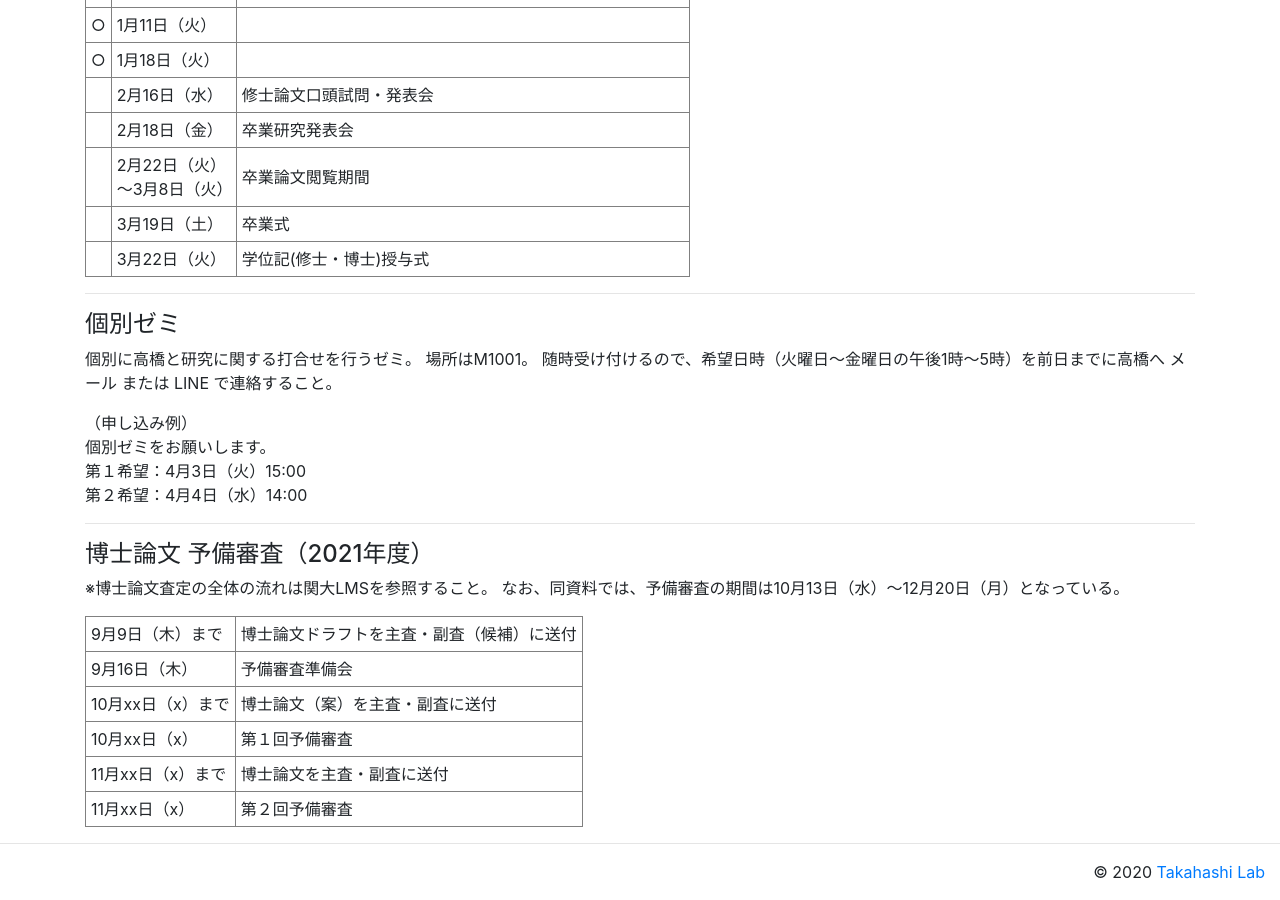
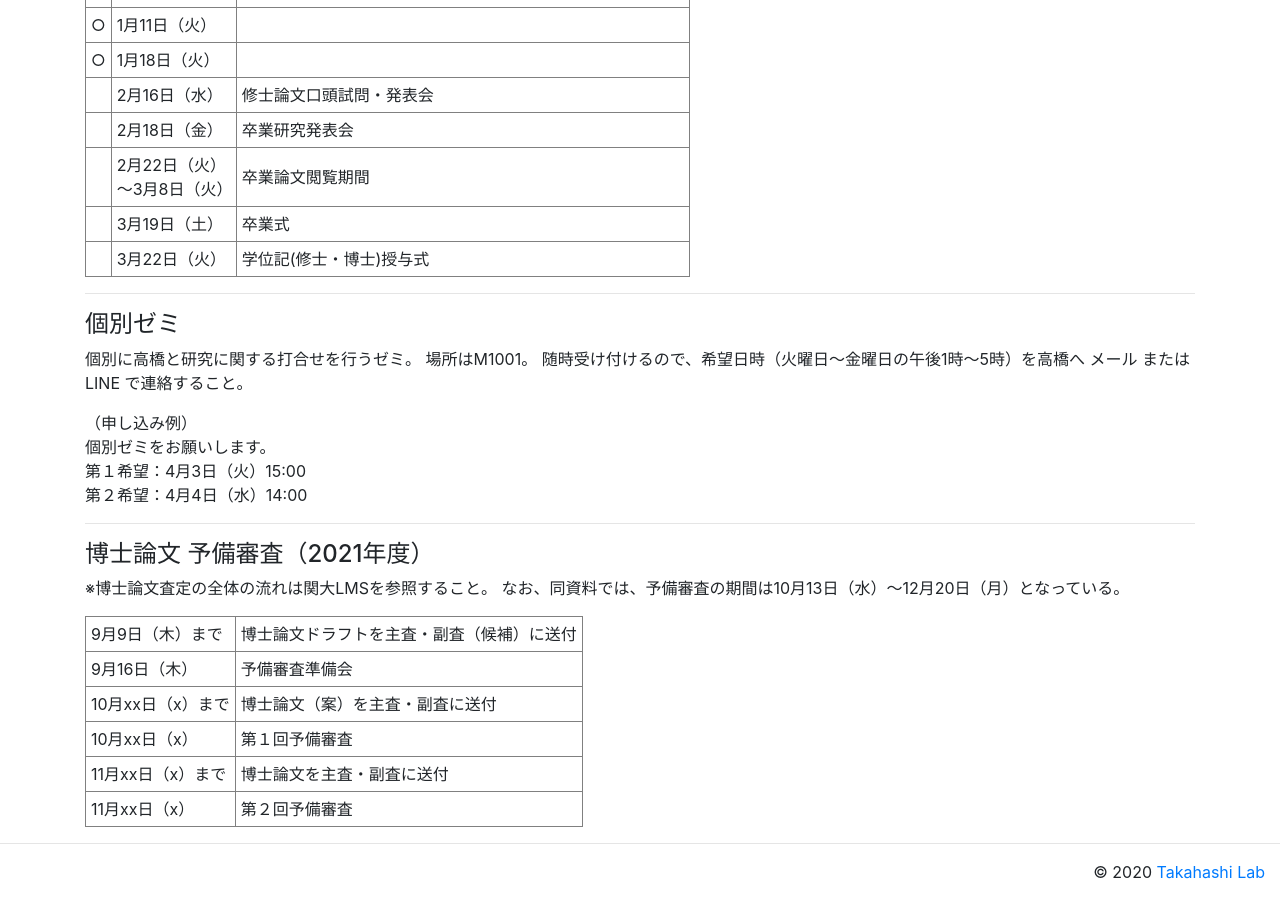
Before and after one commit to tkhslab/tkhslab.github.io, a Jekyll site: the page built from forstudents.md, in a window 1280 px wide and 900 px high, scrolled down 3096 px. Built offline with Jekyll 4.4.1, drawn with Linux system fonts in a browser that asks for light colours; nearby versions of some CDN libraries.

Commit message:
revised individual seminar

```diff
--- a/forstudents.md
+++ b/forstudents.md
@@ -245,7 +245,7 @@ title: For students
 #### 個別ゼミ
 個別に高橋と研究に関する打合せを行うゼミ。
 場所はM1001。
-随時受け付けるので、希望日時（火曜日〜金曜日の午後1時〜5時）を前日までに高橋へ メール または LINE で連絡すること。
+随時受け付けるので、希望日時（火曜日〜金曜日の午後1時〜5時）を高橋へ メール または LINE で連絡すること。
 
 （申し込み例）<br>
 個別ゼミをお願いします。<br>
```
